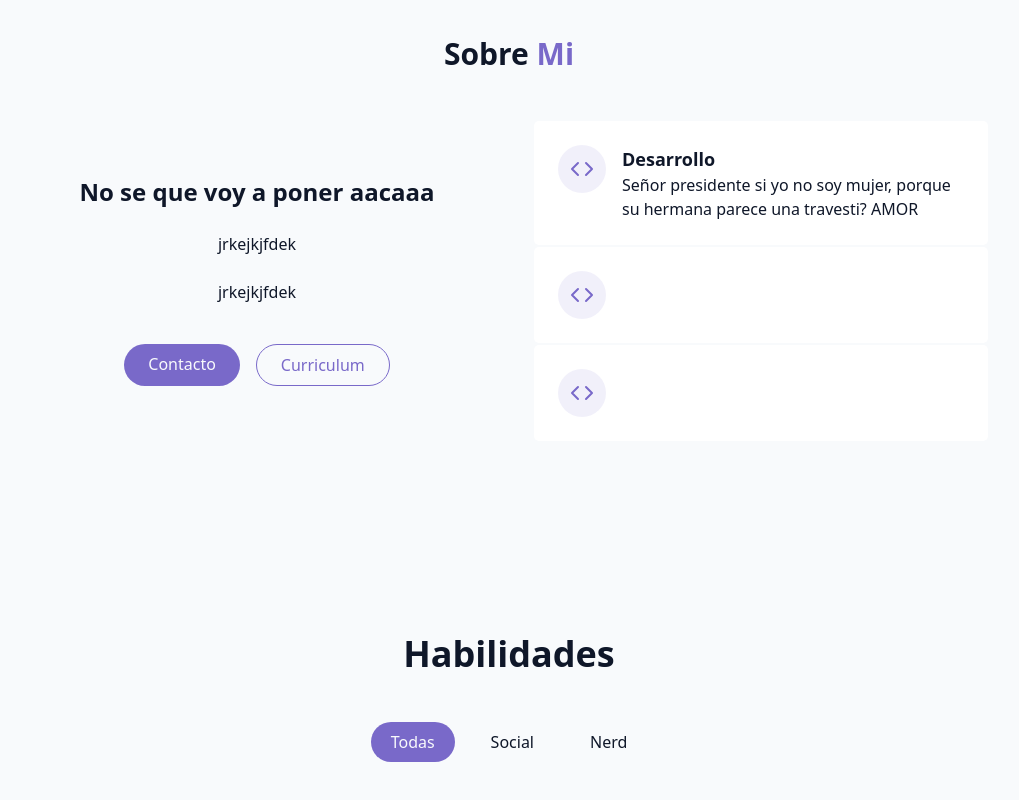
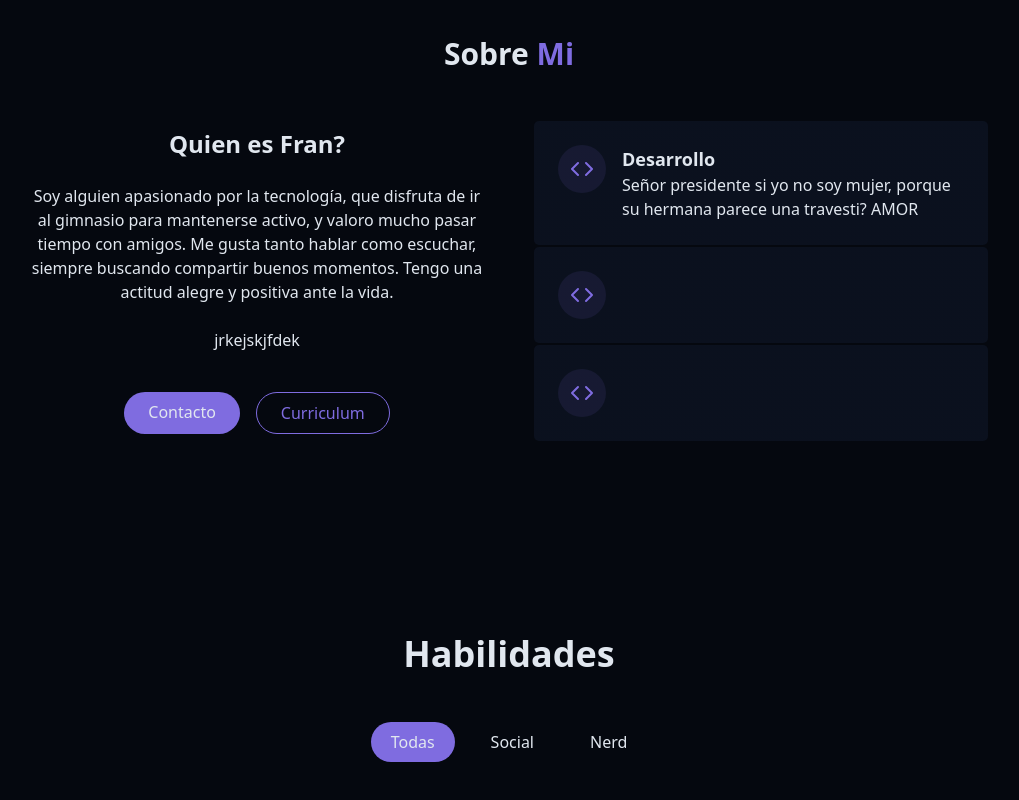
Before and after one commit to Franm2910/FranciscoMenendezPortfolio, a React (Vite) app: page / in a window 1280 px wide. Shown: the part 860-1660 px from the top of the page, without its empty margins (131-1150 px from the left). Built offline with nearby package versions, Linux system fonts and the light colour scheme.

Commit message:
agregue el porque quiero ser naranja

```diff
--- a/src/components/AboutSection.jsx
+++ b/src/components/AboutSection.jsx
@@ -10,12 +10,14 @@ export const AboutSection = () => {
 
             <div className="grid grid-cols-1 md:grid-cols-2 gap-12 items-center">
                 <div className="space-y-6">
-                    <h3 className="text-2xl font-semibold">No se que voy a poner aacaaa</h3>
+                    <h3 className="text-2xl font-semibold">Quien es Fran?</h3>
                     <p className="text-muted-foreground">
-                        jrkejkjfdek
+                    Soy alguien apasionado por la tecnología, que disfruta de ir al gimnasio para mantenerse activo,
+                    y valoro mucho pasar tiempo con amigos. Me gusta tanto hablar como escuchar,
+                    siempre buscando compartir buenos momentos. Tengo una actitud alegre y positiva ante la vida.
                     </p>
                     <p className="text-muted-foreground">
-                        jrkejkjfdek
+                        jrkejskjfdek
                     </p>
                     <div className="flex flex-col sm:flex-row gap-4 pt-4 justify-center">
                         <a href="#contact" className="cosmic-button">
--- a/src/components/HeroSection.jsx
+++ b/src/components/HeroSection.jsx
@@ -10,7 +10,10 @@ export const HeroSection = () => {
                     <span className="text-gradient opacity-0 animate-fade-in-delay-2"> Menendez</span>
                 </h1>
                 <p className="text-lg md:text-xl text-muted-foreground mx-2-2xl mx-auto opacity-0 animate-fade-in-delay-3">
-                    agregar lo que soy
+                    Ingeniero en sistemas con 23 años.
+                    Me considero una persona adaptable, siempre aprendiendo y con una gran conexión con la comunidad.
+                    Los viajes me han enseñado a conocer personas de diferentes culturas y a comunicarme de forma efectiva.
+                    Mi objetivo es seguir creciendo en lugares donde la tecnología, la comunidad y el propósito se unan para hacer un impacto positivo.
                 </p>
 
                 <div className="pt-4 opacity-0 animate-fade-in-delay-4">
--- a/src/components/ProjectsSection.jsx
+++ b/src/components/ProjectsSection.jsx
@@ -4,7 +4,7 @@ const video = {
     id:1,
     title: "Video de mi experiencia",
     description: "En este video se presenta toda mi experiencia con mi trabajo",
-    video: "public/PresentaciónNaranjaXfinal.mp4",
+    video: "/PresentaciónNaranjaXfinal.mp4",
     tags:["trabajo", "Looker Studio", "IA", "Capacitaciones"]
 }
 
--- a/src/components/ThemeToggle.jsx
+++ b/src/components/ThemeToggle.jsx
@@ -11,14 +11,14 @@ export const ThemeToggle = () => {
             document.documentElement.classList.add('dark');
             setIsDarkMode(true);
         } else {
-            document.documentElement.classList.remove('dark');
+            document.documentElement.classList.add('dark');
             setIsDarkMode(false);
         }
     }, []);
     const toggleTheme = () => {
         if (isDarkMode) {
-            document.documentElement.classList.remove('dark');
-            localStorage.setItem('theme', 'light');
+            document.documentElement.classList.add('dark');
+            localStorage.setItem('theme', 'dark');
             setIsDarkMode(false);
         } else {
             document.documentElement.classList.add('dark');
@@ -27,7 +27,7 @@ export const ThemeToggle = () => {
         }
     }
 
-    return (<button onClick={toggleTheme} className={cn('fixed max-sm:hidden top-5 right-5 z-50 p-2 rounded-full transition-colors duration-300',
+    return (<button onClick={toggleTheme} className={cn('fixed max-sm:hidden top-3.5 right-2 z-50 p-2 rounded-full transition-colors duration-300',
         'focus:outlin-hidden'
     )}>
         {isDarkMode ?
--- /dev/null
+++ b/src/components/WhyFlux.jsx
@@ -0,0 +1,87 @@
+import { useEffect, useRef, useState } from "react";
+import { Castle, Code, Footprints, Users } from "lucide-react";
+
+export const WhyFlux = () => {
+  const sectionRef = useRef(null);
+  const [isVisible, setIsVisible] = useState(false);
+
+  useEffect(() => {
+    const observer = new IntersectionObserver(
+      ([entry]) => setIsVisible(entry.isIntersecting),
+      { threshold: 0.3 }
+    );
+
+    if (sectionRef.current) observer.observe(sectionRef.current);
+
+    return () => {
+      if (sectionRef.current) observer.unobserve(sectionRef.current);
+    };
+  }, []);
+
+  return (
+    <section
+      ref={sectionRef}
+      id="WhyFlux"
+      >
+        <div className="min-h-[60vh] flex items-end justify-center px-8 transition-all duration-300 ease-in-out bg-gradient-to-b from-black via-[#41125e] to-[#f05a28] text-white">
+            <h2 className=" text-5xl font-bold text-center">Como me veo en NaranjaX</h2>
+        </div>
+
+        {/* Aca va la info */}
+        <div className="bg-[#f05a28] mx-auto">
+            <div className="mx-auto max-w-5xl grid grid-cols-1 md:grid-cols-2 gap-12 bg-[#f05a28] items-center">
+                    <div className="space-y-6">
+                        <p className="text-muted-foreground text-xl text-justify font-bold">
+                        Cuando pienso en mi vida Naranja me veo en un empresa con un espacio donde puedo desarrollarme
+                        técnicamente, aplicar mis habilidades para conectar con el usuario
+                        y contribuir con soluciones innovadoras.
+                        </p>
+                        <p className="text-muted-foreground font-black text-xl text-[#41125e]">
+                        Me siento listo para aportar con autonomía, compromiso y una mirada centrada en el cliente y la comunidad.
+                        </p>
+                    </div>
+                <div className="grid grid-cols-1 gap-6 px-8 py-20 text-white">
+                    <div className="gradient-border-violeta p-4 card-hover">
+                        <div className="flex items-start gap-4">
+                            <div className="p-3 rounded-full bg-primary/10">
+                                <Users className='h-6 w-6 text-primary'/>
+                            </div>
+                            <div className="text-left">
+                                <h4 className="font-semibold text-lg">Conectando con los valores</h4>
+                                <p className="text-muted-foreground">Me siento sumamente inspirados por los valores que impulsan a Naranja.</p>
+                            </div>
+                        </div>
+                    </div>
+                    <div className="gradient-border-violeta p-4 card-hover">
+                        <div>
+                        <div className="flex items-start gap-4">
+                            <div className="p-3 rounded-full bg-primary/10">
+                                <Castle className='h-6 w-6 text-primary'/>
+                            </div>
+                            <div className="text-left">
+                                <h4 className="font-semibold text-lg">Un espacio de crecimiento</h4>
+                                <p className="text-muted-foreground">Reconozco en Naranja un lugar para ampliar mi conocimiento y crecer como profesional</p>
+                            </div>
+                        </div>
+                        </div>
+                    </div>
+                    <div className="gradient-border-violeta p-4 card-hover">
+                        <div>
+                        <div className="flex items-start gap-4">
+                            <div className="p-3 rounded-full bg-primary/10">
+                                <Footprints className='h-6 w-6 text-primary'/>
+                            </div>
+                            <div className="text-left">
+                                <h4 className="font-semibold text-lg">Predipuesto a dar el primer paso</h4>
+                                <p className="text-muted-foreground">No solo se trata de recibir trabajo quiero buscar la necesidad y satisfacerla</p>
+                            </div>
+                        </div>
+                        </div>
+                    </div>
+            </div>
+        </div>
+        </div>
+
+    </section>
+  );
+};
--- /dev/null
+++ b/src/components/color.jsx
@@ -0,0 +1,66 @@
+import { useEffect, useRef, useState } from "react";
+import { Code } from "lucide-react";
+
+const ColorSection = () => {
+  const sectionRef = useRef(null);
+  const [isVisible, setIsVisible] = useState(false);
+
+  useEffect(() => {
+    const observer = new IntersectionObserver(
+      ([entry]) => setIsVisible(entry.isIntersecting),
+      { threshold: 0.3 }
+    );
+
+    if (sectionRef.current) observer.observe(sectionRef.current);
+
+    return () => {
+      if (sectionRef.current) observer.unobserve(sectionRef.current);
+    };
+  }, []);
+
+  return (
+    <section
+      ref={sectionRef}
+      id="contacto"
+      >
+        <div className="min-h-[45vh] flex items-center justify-center px-8 transition-all duration-300 ease-in-out bg-gradient-to-b from-black via-[#41125e] to-[#f05a28] text-white">
+            <h2 className="text-5xl font-bold text-center">Porque quiero ser Fluxer</h2>
+        </div>
+
+        {/* Aca va la info */}
+        <div className="grid grid-cols-1 gap-6 min-h-screen px-8 py-20 bg-[#f05a28] text-white">
+            <div className="gradient-border p-6 card-hover">
+                <div className="flex items-start gap-4">
+                    <div className="p-3 rounded-full bg-primary/10">
+                        <Code className='h-6 w-6 text-primary'/>
+                    </div>
+                    <div className="text-left">
+                        <h4 className="font-semibold text-lg">Desarrollo</h4>
+                        <p className="text-muted-foreground">Señor presidente si yo no soy mujer, porque su hermana parece una travesti? AMOR</p>
+                    </div>
+                </div>
+            </div>
+            <div className="gradient-border p-6 card-hover">
+                <div>
+                <div className="flex items-start gap-4">
+                    <div className="p-3 rounded-full bg-primary/10">
+                        <Code className='h-6 w-6 text-primary'/>
+                    </div>
+                </div>
+                </div>
+            </div>
+            <div className="gradient-border p-6 card-hover">
+                <div>
+                <div className="flex items-start gap-4">
+                    <div className="p-3 rounded-full bg-primary/10">
+                        <Code className='h-6 w-6 text-primary'/>
+                    </div>
+                </div>
+                </div>
+            </div>
+        </div>
+    </section>
+  );
+};
+
+export default ColorSection;
--- a/src/index.css
+++ b/src/index.css
@@ -165,6 +165,16 @@ padding-inline: 2rem;
   box-shadow: 0 0 10px 5px rgba(255, 255, 255, 0.3);
 }
 
+@utility gradient-border-violeta {
+  @apply relative rounded-md;
+  background: linear-gradient(to right, #41125e, #41125e); /* fondo violeta */
+  background-clip: padding-box;
+  border: 1px solid transparent;
+
+  /* Borde violeta más brillante */
+  box-shadow: 0 0 0 1px #f05a28;
+}
+
 #root {
 max-width: 100%;
 margin: 0 auto;
--- a/src/pages/Home.jsx
+++ b/src/pages/Home.jsx
@@ -6,12 +6,13 @@ import { AboutSection } from "../components/AboutSection";
 import { SkillsSection } from "../components/SkillsSection";
 import { ProjectsSection } from "../components/ProjectsSection";
 import { ContactSection } from "../components/ContactSection";
+import ColorSection from "../components/color";
+import { WhyFlux } from "../components/WhyFlux";
 export const Home = () => {
 
 return <div className="min-h-screen bg-background text-foreground overflow-x-hidden">
-    {/* Theme Toggle para cambiar de modo oscuro*/}
+    {/* Theme Toggle para cambiar de modo oscuro */}
     <ThemeToggle/>
-
     {/* Background Effects*/}
     <StartBackground/>
     {/* Nav Bar */}
@@ -23,7 +24,7 @@ return <div className="min-h-screen bg-background text-foreground overflow-x-hid
         <AboutSection />
         <SkillsSection />
         <ProjectsSection />
-        <ContactSection />
+        <WhyFlux />
     </main>
 
     {/* Footer */}
```
